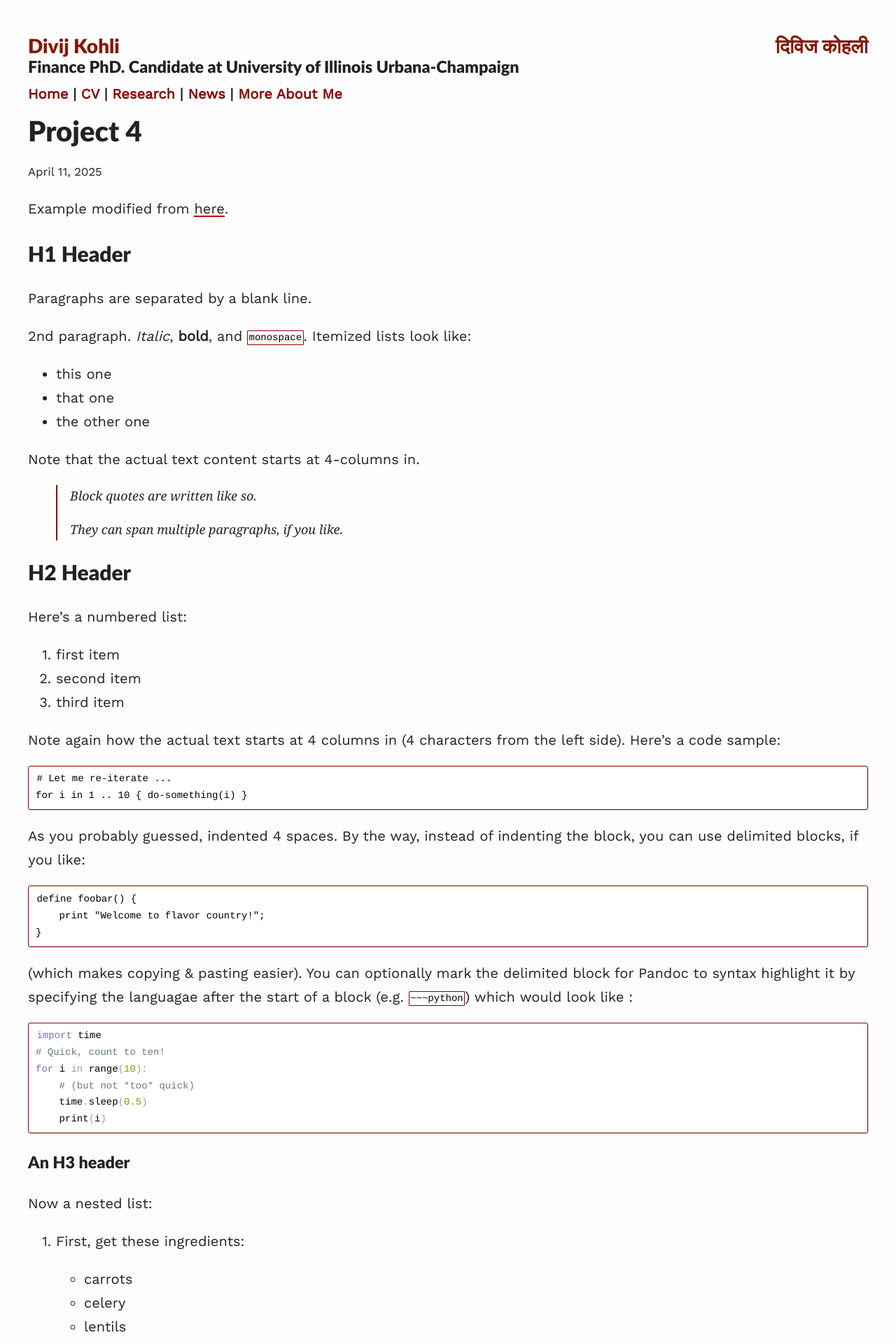
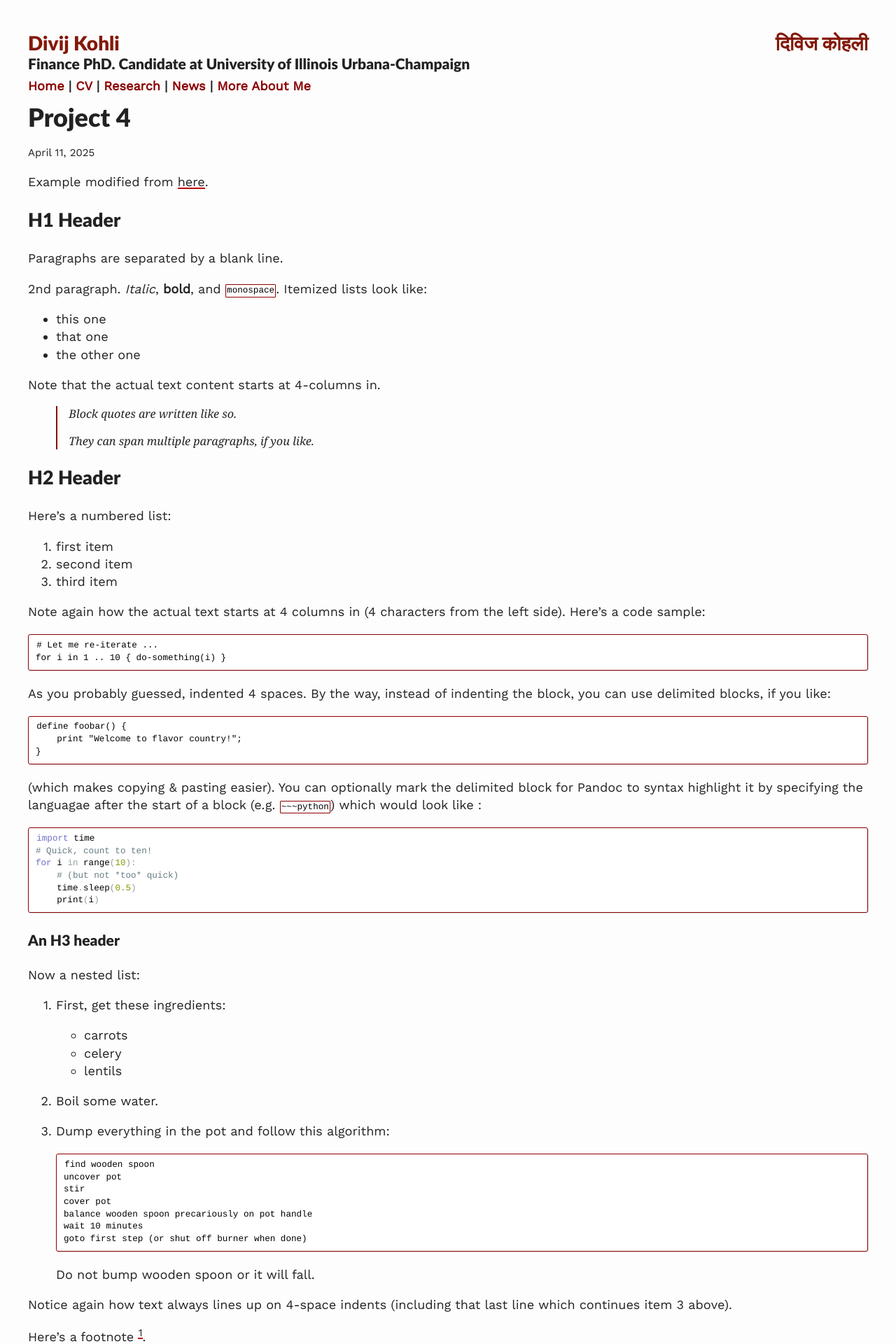
Before and after one commit to divijkohli/divijkohli.github.io, a Jekyll site: the page built from _projects/project4.md, in a window 1280 px wide. Shown: the top 1920 px of the page at 70% size. Built offline with Jekyll 4.4.1, drawn with Linux system fonts in a browser that asks for light colours; nearby versions of some CDN libraries; formulas are drawn with MathJax 3.

Commit message:
Update variables.scss

```diff
--- a/assets/css/_sass/variables.scss
+++ b/assets/css/_sass/variables.scss
@@ -1,10 +1,10 @@
 $base-font-family: 'Work Sans', sans-serif;
-$base-font-size:   20px;
+$base-font-size:   18px;
 $base-font-weight: 400;
 $small-font-size:  $base-font-size * 0.875;
-$base-line-height: 1.7;
+$base-line-height: 1.4;
 
-$spacing-unit:     30px;
+$spacing-unit:     25px;
 $light-gray: gray;
 $text-color:        #222222;
 $background-color: #fdfdfd;
```
